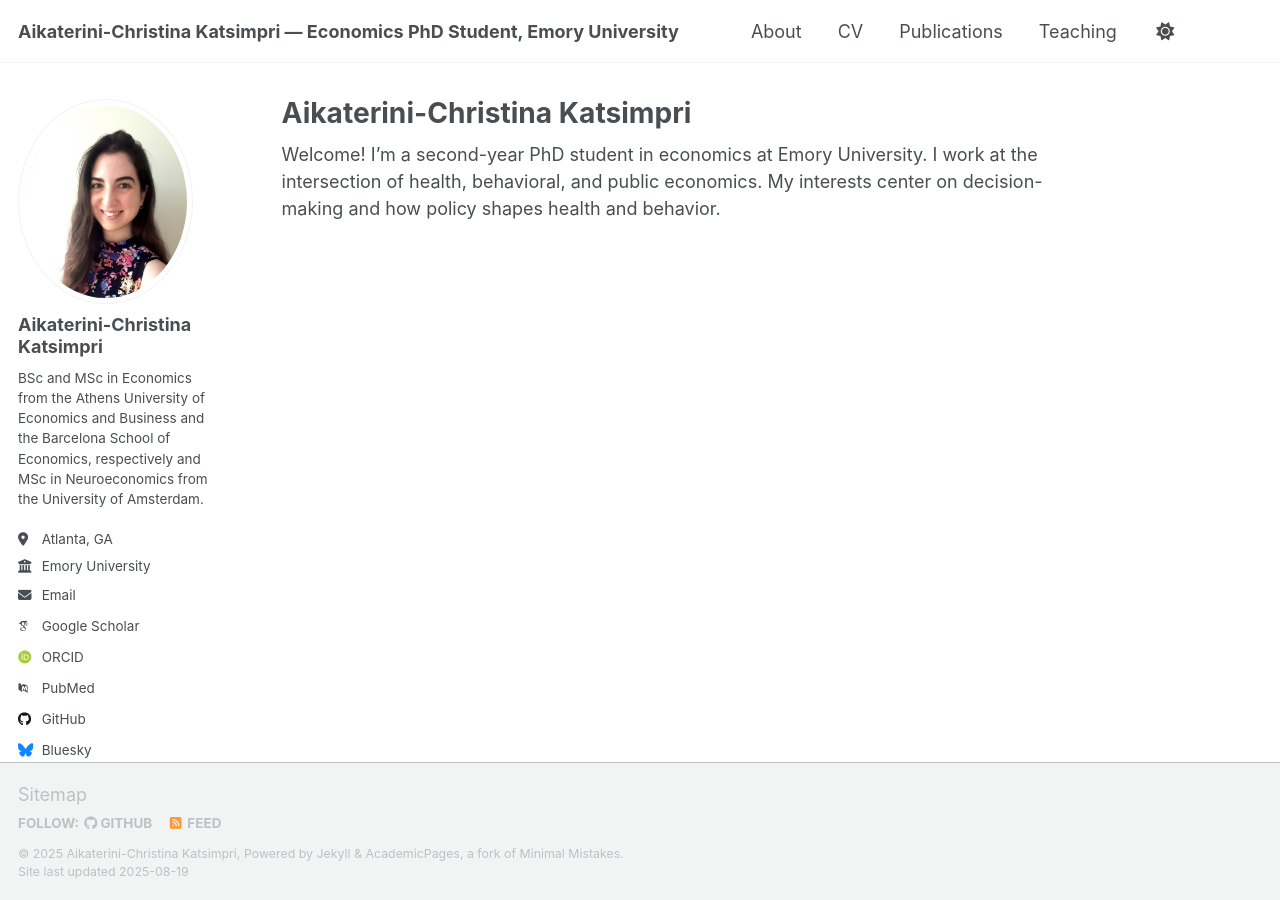
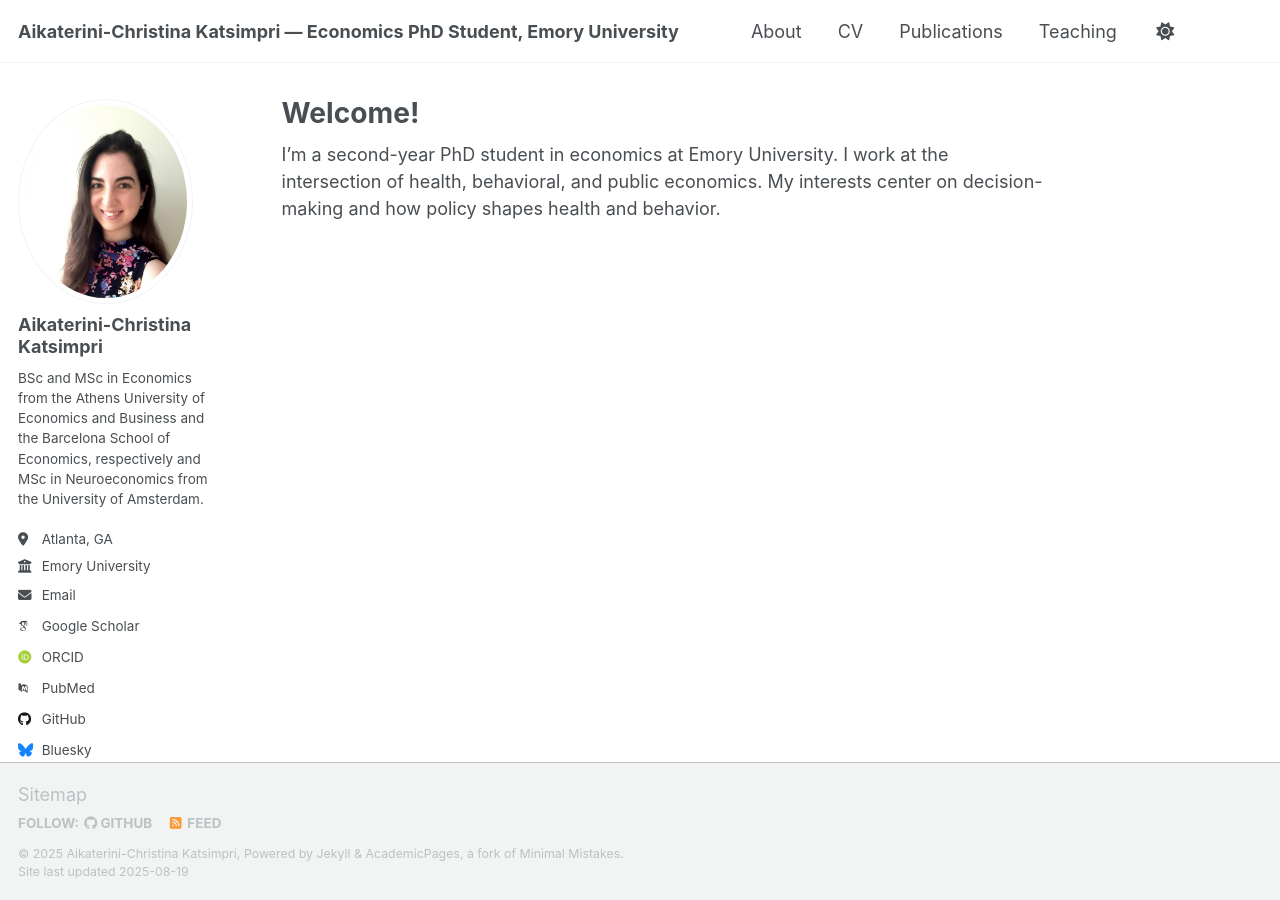
Before and after one commit to akatsim22/akatsim22.github.io, a Jekyll site: the page built from index.md, in a window 1280 px wide. Built offline with Jekyll 4.4.1, drawn with Linux system fonts in a browser that asks for light colours; some web fonts are replaced; a script that is not in the unit is left out.

Commit message:
Update index.md

```diff
--- a/index.md
+++ b/index.md
@@ -1,7 +1,7 @@
 ---
 layout: single
-title: "Aikaterini-Christina Katsimpri"
+title: "Welcome!"
 author_profile: true
 ---
 
-Welcome! I’m a second-year PhD student in economics at Emory University. I work at the intersection of health, behavioral, and public economics. My interests center on decision-making and how policy shapes health and behavior.
+I’m a second-year PhD student in economics at Emory University. I work at the intersection of health, behavioral, and public economics. My interests center on decision-making and how policy shapes health and behavior.
```
